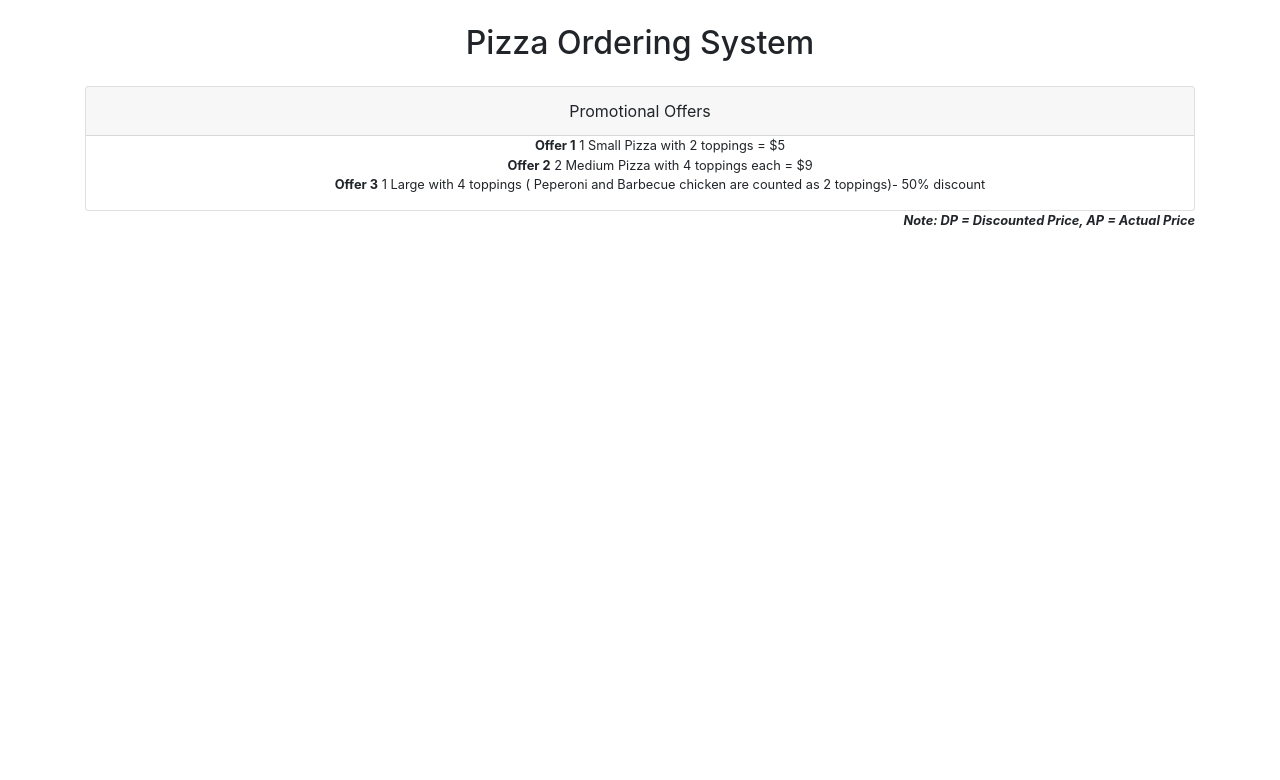
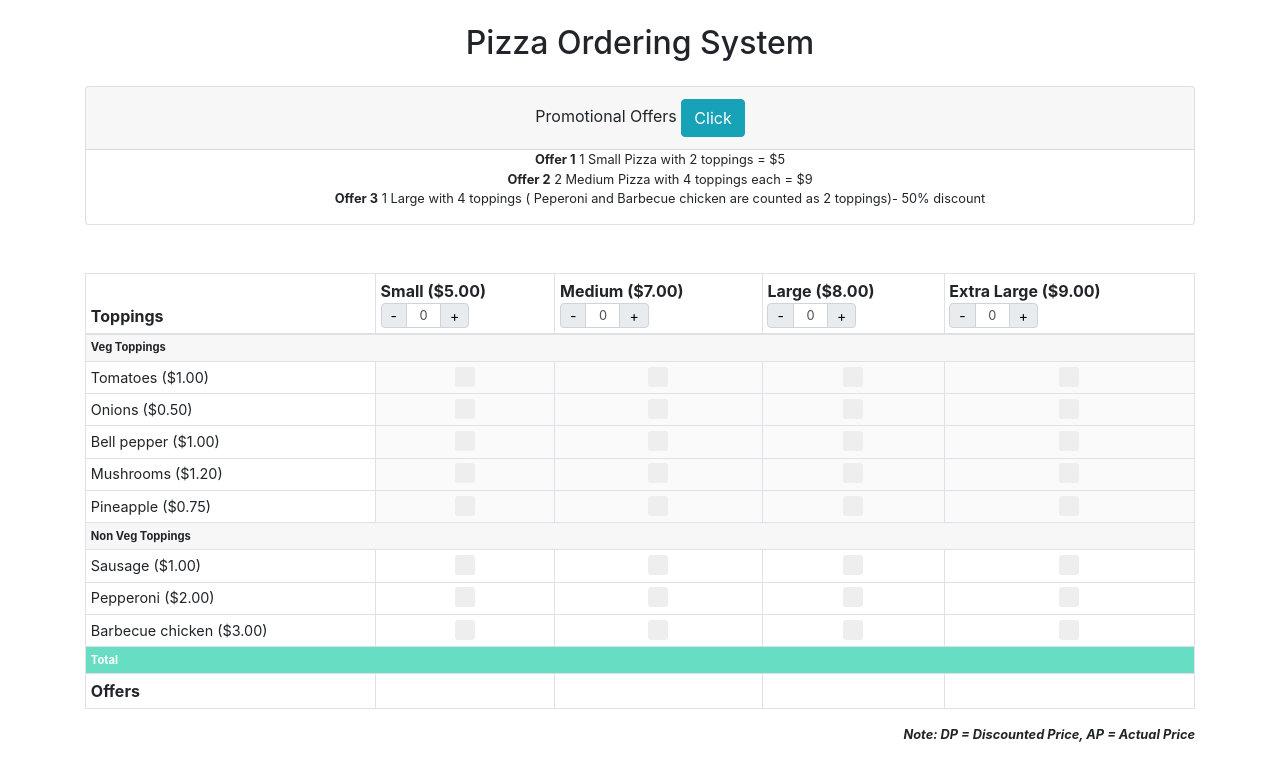
Before and after one commit to shoaib9121/pizza-ordering-system, an Angular app: page /order in a window 1280 px wide. Shown: the top 780 px of the page. Built offline with nearby package versions, Linux system fonts and the light colour scheme.

Commit message:
commiting in rush don't know

```diff
--- a/src/app/pizza-order/pizza-order.component.html
+++ b/src/app/pizza-order/pizza-order.component.html
@@ -4,6 +4,8 @@
   <div class="card text-center">
     <div class="card-header">
       Promotional Offers
+      <button class="btn btn-info" (click)="clickMe()" [disabled]="confirmArrivalTimer && confirmArrivalTimer != '0'">Click</button>
+
     </div>
     <div class="card-block">
       <ul class="list">
@@ -23,7 +25,7 @@
     <thead>
       <tr>
         <th scope="col">Toppings </th>
-        <th scope="col" *ngFor="let pizza of pizzas">{{pizza.size}} {{pizza.price | currency:'USD'}}
+        <th scope="col" *ngFor="let pizza of pizzaSizes">{{pizza.size}} {{pizza.price | currency:'USD'}}
           <div class="quantity-btns input-group">
             <div class="input-group-prepend">
               <span class="input-group-text p-0">
@@ -76,8 +78,8 @@
         <td><span [innerHtml]="getPrice(order.extralarge, 'extralarge')"></span> </td>
       </tr>
     </tbody>
-  </table>
-  <table class="table table-bordered table-sm mt-5">
+  </table> -->
+  <!-- <table class="table table-bordered table-sm mt-5">
     <tbody>
       <tr *ngFor="let key of orderKeys(order)">
         <td>{{key}}</td>
@@ -92,7 +94,7 @@
     </tbody>
   </table> -->
 
-  <!-- <table class="table table-bordered table-sm mt-5">
+  <table class="table table-bordered table-sm mt-5">
     <thead>
       <tr>
         <th scope="col">Toppings</th>
@@ -101,7 +103,7 @@
             <div class="input-group-prepend">
               <span class="input-group-text p-0">
                 <button type="button" class="btn btn-sm bg-transparent btn-number pt-0 pb-0" data-type="minus"
-                  data-field="small" (click)="plusminus($event)">
+                  data-field="small">
                   -
                 </button>
               </span>
@@ -111,7 +113,7 @@
             <div class="input-group-append">
               <span class="input-group-text p-0">
                 <button type="button" class="btn btn-sm bg-transparent btn-number pt-0 pb-0" data-type="plus"
-                  data-field="small" (click)="plusminus($event)">
+                  data-field="small">
                   +
                 </button>
               </span>
@@ -123,7 +125,7 @@
             <div class="input-group-prepend">
               <span class="input-group-text p-0">
                 <button type="button" class="btn btn-sm bg-transparent btn-number pt-0 pb-0" data-type="minus"
-                  data-field="medium" (click)="plusminus($event)">
+                  data-field="medium">
                   -
                 </button>
               </span>
@@ -133,7 +135,7 @@
             <div class="input-group-append">
               <span class="input-group-text p-0">
                 <button type="button" class="btn btn-sm bg-transparent btn-number pt-0 pb-0" data-type="plus"
-                  data-field="medium" (click)="plusminus($event)">
+                  data-field="medium">
                   +
                 </button>
               </span>
@@ -145,7 +147,7 @@
             <div class="input-group-prepend">
               <span class="input-group-text p-0">
                 <button type="button" class="btn btn-sm bg-transparent btn-number pt-0 pb-0" data-type="minus"
-                  data-field="large" (click)="plusminus($event)">
+                  data-field="large">
                   -
                 </button>
               </span>
@@ -155,7 +157,7 @@
             <div class="input-group-append">
               <span class="input-group-text p-0">
                 <button type="button" class="btn btn-sm bg-transparent btn-number pt-0 pb-0" data-type="plus"
-                  data-field="large" (click)="plusminus($event)">
+                  data-field="large">
                   +
                 </button>
               </span>
@@ -167,7 +169,7 @@
             <div class="input-group-prepend">
               <span class="input-group-text p-0">
                 <button type="button" class="btn btn-sm bg-transparent btn-number pt-0 pb-0" data-type="minus"
-                  data-field="extralarge" (click)="plusminus($event)">
+                  data-field="extralarge">
                   -
                 </button>
               </span>
@@ -177,7 +179,7 @@
             <div class="input-group-append">
               <span class="input-group-text p-0">
                 <button type="button" class="btn btn-sm bg-transparent btn-number pt-0 pb-0" data-type="plus"
-                  data-field="extralarge" (click)="plusminus($event)">
+                  data-field="extralarge">
                   +
                 </button>
               </span>
@@ -195,28 +197,28 @@
         <td [ngClass]="{'disabled': order.small.length<1}">
           <label class="checkbox-outer">
             <input id="{{'sm-v-'+i}}" class="small-checkbox" type="checkbox" [value]="veg.rate" data-size="small"
-              [disabled]="order.small.length<1" (click)="chooseToppingItem($event, veg)">
+              >
             <span class="checkmark"></span>
           </label>
         </td>
         <td [ngClass]="{'disabled': order.medium.length<1}">
           <label class="checkbox-outer">
             <input id="{{'md-v-'+i}}" class="medium-checkbox" type="checkbox" [value]="veg.rate" data-size="medium"
-              [disabled]="order.medium.length<1" (click)="chooseToppingItem($event, veg)">
+              >
             <span class="checkmark"></span>
           </label>
         </td>
         <td [ngClass]="{'disabled': order.large.length<1}">
           <label class="checkbox-outer">
             <input id="{{'lg-v-'+i}}" class="large-checkbox" type="checkbox" [value]="veg.rate" data-size="large"
-              [disabled]="order.large.length<1" (click)="chooseToppingItem($event, veg)">
+              >
             <span class="checkmark"></span>
           </label>
         </td>
         <td [ngClass]="{'disabled': order.extralarge.length<1}">
           <label class="checkbox-outer">
             <input id="{{'xlg-v-'+i}}" class="extralarge-checkbox" type="checkbox" [value]="veg.rate" data-size="extralarge"
-              [disabled]="order.extralarge.length<1" (click)="chooseToppingItem($event, veg)">
+              >
             <span class="checkmark"></span>
           </label>
         </td>
@@ -226,35 +228,12 @@
       </tr>
       <tr *ngFor="let veg of toppings.nonveg; let i = index">
         <td scope="row">{{veg.name}} ({{veg.rate | currency:'USD'}})</td>
-        <td [ngClass]="{'disabled': order.small.length<1}">
+        <td *ngFor="let size of sizes; let j = index">
           <label class="checkbox-outer">
-            <input id="{{'sm-nv-'+i}}" class="small-checkbox" type="checkbox" [value]="veg.rate" data-size="small"
-              [disabled]="order.small.length<1" (click)="chooseToppingItem($event, veg)">
+            <input class="small-checkbox" type="checkbox" (click)="selectTopping(i, j)">
             <span class="checkmark"></span>
           </label>
         </td>
-        <td [ngClass]="{'disabled': order.medium.length<1}">
-          <label class="checkbox-outer">
-            <input id="{{'md-nv-'+i}}" class="medium-checkbox" type="checkbox" [value]="veg.rate" data-size="medium"
-              [disabled]="order.medium.length<1" (click)="chooseToppingItem($event, veg)">
-            <span class="checkmark"></span>
-          </label>
-        </td>
-        <td [ngClass]="{'disabled': order.large.length<1}">
-          <label class="checkbox-outer">
-            <input id="{{'lg-nv-'+i}}" class="large-checkbox" type="checkbox" [value]="veg.rate" data-size="large"
-              [disabled]="order.large.length<1" (click)="chooseToppingItem($event, veg)">
-            <span class="checkmark"></span>
-          </label>
-        </td>
-        <td [ngClass]="{'disabled': order.extralarge.length<1}">
-          <label class="checkbox-outer">
-            <input id="{{'xlg-nv-'+i}}" class="extralarge-checkbox" type="checkbox" [value]="veg.rate" data-size="extralarge"
-              [disabled]="order.extralarge.length<1" (click)="chooseToppingItem($event, veg)">
-            <span class="checkmark"></span>
-          </label>
-        </td>
-      </tr>
       <tr>
         <th class="total" colspan="5">Total</th>
       </tr>
@@ -265,14 +244,14 @@
         <td>{{offer3}}</td>
         <td></td>
       </tr>
-      <tr>
+      <!-- <tr>
         <td>&nbsp;</td>
         <td><span [innerHtml]="getPrice(order.small, 'small')"></span></td>
         <td><span [innerHtml]="getPrice(order.medium, 'medium')"></span> </td>
         <td><span [innerHtml]="getPrice(order.large, 'large')"></span> </td>
         <td><span [innerHtml]="getPrice(order.extralarge, 'extralarge')"></span> </td>
-      </tr>
+      </tr> -->
     </tbody>
-  </table> -->
+  </table>
   <p class="text-right small"><i> <b> Note: DP = Discounted Price, AP = Actual Price </b></i></p>
 </div>
--- a/src/app/pizza-order/pizza-order.component.ts
+++ b/src/app/pizza-order/pizza-order.component.ts
@@ -10,6 +10,7 @@ import { PizzaSmall } from '../concrete-classes/pizza-sizes/pizza-small.model';
 // TOPPING CLASSES
 import { SausageTopping } from '../concrete-classes/toppings/SausageTopping.model';
 import { PepperoniTopping } from '../concrete-classes/toppings/PepperoniTopping.model';
+import { timer } from 'rxjs';
 
 @Component({
   selector: 'app-pizza-order',
@@ -17,18 +18,48 @@ import { PepperoniTopping } from '../concrete-classes/toppings/PepperoniTopping.
   styleUrls: ['./pizza-order.component.scss']
 })
 export class PizzaOrderComponent implements OnInit {
-  order;
+  // order;
   pizza = {'pizza': null};
   pizzaPackage;
+  confirmArrivalTimer:any = undefined;
+  confirmArrival:boolean = false;
   constructor() {
     this.pizza['pizza'] = new PizzaMedium();
-    this.pizza['toppings'] = [];
-    this.pizza['toppings'].push(new SausageTopping(this.pizza['pizza'], 'Sausage', 1.00));
-    this.pizza['toppings'].push(new PepperoniTopping(this.pizza['pizza'], 'Pepperoni', 2.00));
+    // this.pizza['toppings'] = [];
+    // this.pizza['toppings'].push(new SausageTopping(this.pizza['pizza'], 'Sausage', 1.00));
+    // this.pizza['toppings'].push(new PepperoniTopping(this.pizza['pizza'], 'Pepperoni', 2.00));
+
     // this.pizza = new PizzaSmall();
     // this.pizza = new SausageTopping(this.pizza, 'Sausage', 1.00);
     // this.pizza = new PepperoniTopping(this.pizza, 'Pepperoni', 2.00);
     console.log(this.pizza)
+  }
+
+  clickMe(){
+    let seconds = '5';
+    // this.confirmArrival = true;
+    this.confirmArrivalTimer = seconds;
+    localStorage.setItem('confirm_arrival_timer', seconds);
+    var timerInterval = setInterval( () => {
+
+      let timerProp = localStorage.getItem('confirm_arrival_timer');
+      if(timerProp != null){
+        timerProp = JSON.parse(timerProp);
+        if(typeof timerProp == 'number'){
+          timerProp--;
+          this.confirmArrivalTimer = timerProp;
+          if(timerProp <= 0 ){
+            clearInterval(timerInterval);
+            localStorage.removeItem('confirm_arrival_timer');
+            // this.confirmArrival = false;
+          }else
+            localStorage.setItem('confirm_arrival_timer', timerProp);
+        }
+
+        console.log('timerProp:', timerProp);
+        console.log('confirmArrivalTimer:', this.confirmArrivalTimer);
+      }
+    }, 1000);
   }
 
   ngOnInit() {
@@ -53,7 +84,7 @@ export class PizzaOrderComponent implements OnInit {
   }
 
   /*//////////////// OLD IMPLEMENTATION ///////////////////*/
-  // pizzas: IPizza[];
+  pizzas: IPizza[];
   // toppings: ITopping[];
   // offer1;
   // offer2;
@@ -62,68 +93,93 @@ export class PizzaOrderComponent implements OnInit {
   // mddiscount;
   // smdiscount;
   // showDiscounted;
-  // toppings: any = {
-  //   veg: [
-  //     {
-  //       name: 'Tomatoes',
-  //       rate: 1.00
-  //     },
-  //     {
-  //       name: 'Onions',
-  //       rate: 0.50
-  //     },
-  //     {
-  //       name: 'Bell pepper',
-  //       rate: 1.00
-  //     },
-  //     {
-  //       name: 'Mushrooms',
-  //       rate: 1.20
-  //     },
-  //     {
-  //       name: 'Pineapple',
-  //       rate: 0.75
-  //     }
-  //   ],
-  //   nonveg: [
-  //     {
-  //       name: 'Sausage',
-  //       rate: 1.00
-  //     },
-  //     {
-  //       name: 'Pepperoni',
-  //       rate: 2.00
-  //     },
-  //     {
-  //       name: 'Barbecue chicken',
-  //       rate: 3.00
-  //     }
-  //   ],
+  toppings: any = {
+    veg: [
+      {
+        name: 'Tomatoes',
+        rate: 1.00
+      },
+      {
+        name: 'Onions',
+        rate: 0.50
+      },
+      {
+        name: 'Bell pepper',
+        rate: 1.00
+      },
+      {
+        name: 'Mushrooms',
+        rate: 1.20
+      },
+      {
+        name: 'Pineapple',
+        rate: 0.75
+      }
+    ],
+    nonveg: [
+      {
+        name: 'Sausage',
+        rate: 1.00
+      },
+      {
+        name: 'Pepperoni',
+        rate: 2.00
+      },
+      {
+        name: 'Barbecue chicken',
+        rate: 3.00
+      }
+    ],
 
-  // }
+  }
+  pizzaSizes: any = {
+    small: {
+      rate: 5.00
+    },
+    medium: {
+      rate: 7.00
+    },
+    large: {
+      rate: 8.00
+    },
+    extralarge: {
+      rate: 9.00
+    }
+  }
 
-  // pizzaSizes: any = {
-  //   small: {
-  //     rate: 5.00
-  //   },
-  //   medium: {
-  //     rate: 7.00
-  //   },
-  //   large: {
-  //     rate: 8.00
-  //   },
-  //   extralarge: {
-  //     rate: 9.00
-  //   }
-  // }
+  sizes: any = [
+      {
+        name: 'small',
+        rate: 5.00
+      },
+      {
+        name: 'medium',
+        rate: 6.00
+      },
+      {
+        name: 'large',
+        rate: 7.00
+      },
+      {
+        name: 'extra large',
+        rate: 8.00
+      },
 
-  // orderKeys = Object.keys;
-  // order: any = {
-  //   small: [],
-  //   medium: [],
-  //   large: [],
-  //   extralarge: []
-  // };
+  ]
+
+  orderKeys = Object.keys;
+  order: any = {
+    small: [],
+    medium: [],
+    large: [],
+    extralarge: []
+  };
+
+  selectTopping(i, j) {
+    const topping = this.toppings['nonveg'][i];
+    const size = this.sizes[j];
+    debugger
+  }
 
   // ngOnInit() {
   //   this.pizzas = this.pizza.pizzas;
```
